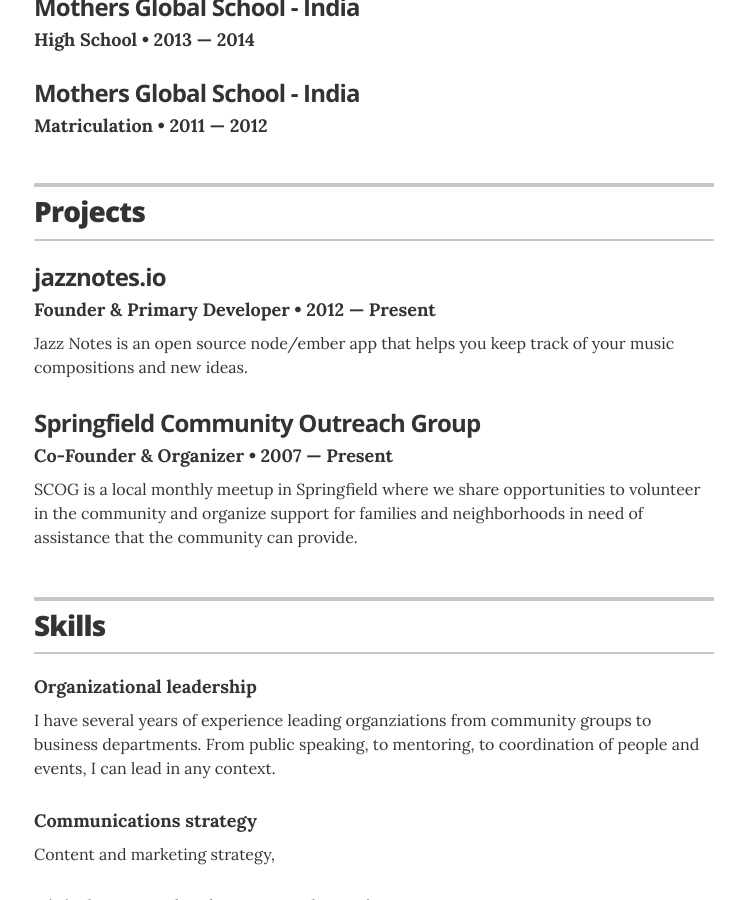
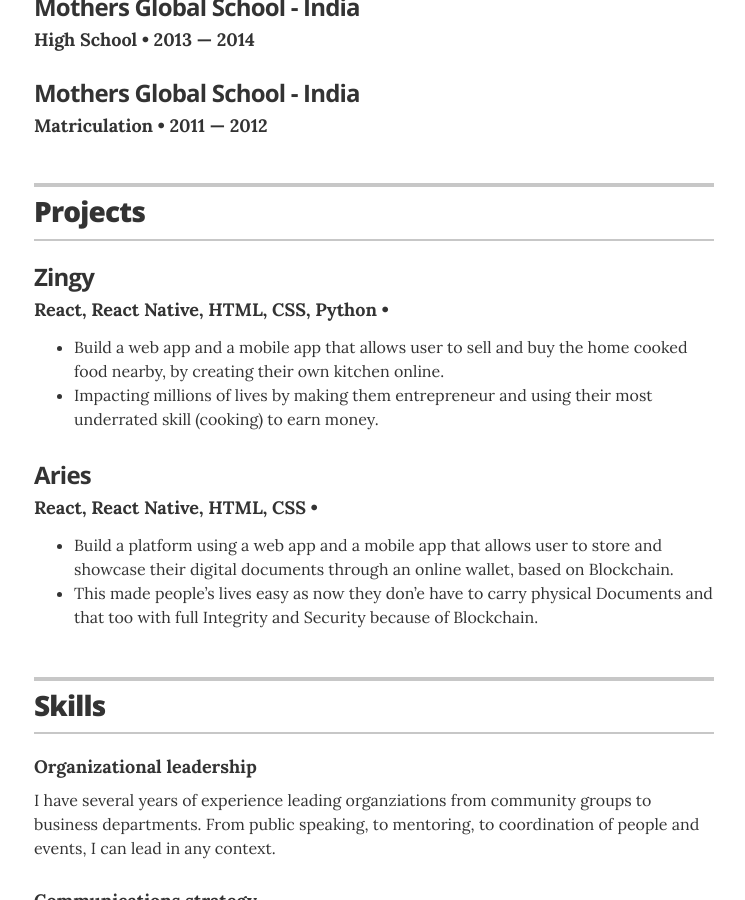
Before and after one commit to sjain-hub/resume, a Jekyll site: the page built from index.html, in a window 1280 px wide and 900 px high, scrolled down 1674 px. Shown: the whole window, without its empty margins (266-1011 px from the left). Built offline with Jekyll 4.4.1, drawn with Linux system fonts in a browser that asks for light colours.

Commit message:
projects

```diff
--- a/_data/projects.yml
+++ b/_data/projects.yml
@@ -2,15 +2,15 @@
 # uncomment the urls if you wish to display them, and add your own URL
 
 # jazznotes.io
-- project: jazznotes.io
-  role: Founder & Primary Developer
-  duration: 2012 &mdash; Present
+- project: Zingy
+  role: React, React Native, HTML, CSS, Python
+  # duration: 2012 &mdash; Present
   # url: "#"
-  description: Jazz Notes is an open source node/ember app that helps you keep track of your music compositions and new ideas.
+  description: <ul class="resume-item-list"><li>Build a web app and a mobile app that allows user to sell and buy the home cooked food nearby, by creating their own kitchen online.</li><li>Impacting millions of lives by making them entrepreneur and using their most underrated skill (cooking) to earn money.</li></ul>
 
 # Springfield Community Outreach Group
-- project: Springfield Community Outreach Group
-  role: Co-Founder & Organizer
-  duration: 2007 &mdash; Present
+- project: Aries
+  role: React, React Native, HTML, CSS
+  # duration: 2007 &mdash; Present
   # url: "#"
-  description: SCOG is a local monthly meetup in Springfield where we share opportunities to volunteer in the community and organize support for families and neighborhoods in need of assistance that the community can provide.
+  description: <ul class="resume-item-list"><li>Build a platform using a web app and a mobile app that allows user to store and showcase their digital documents through an online wallet, based on Blockchain.</li><li>This made people’s lives easy as now they don’e have to carry physical Documents and that too with full Integrity and Security because of Blockchain.</li></ul>
```
